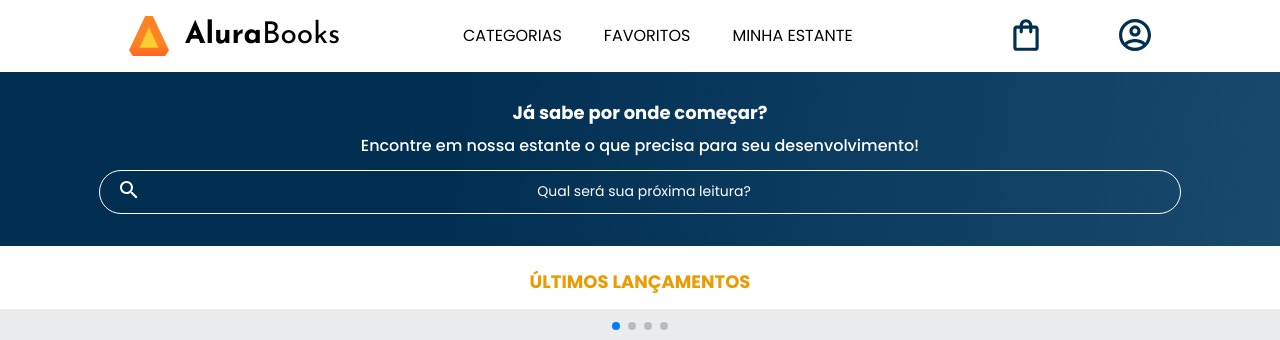
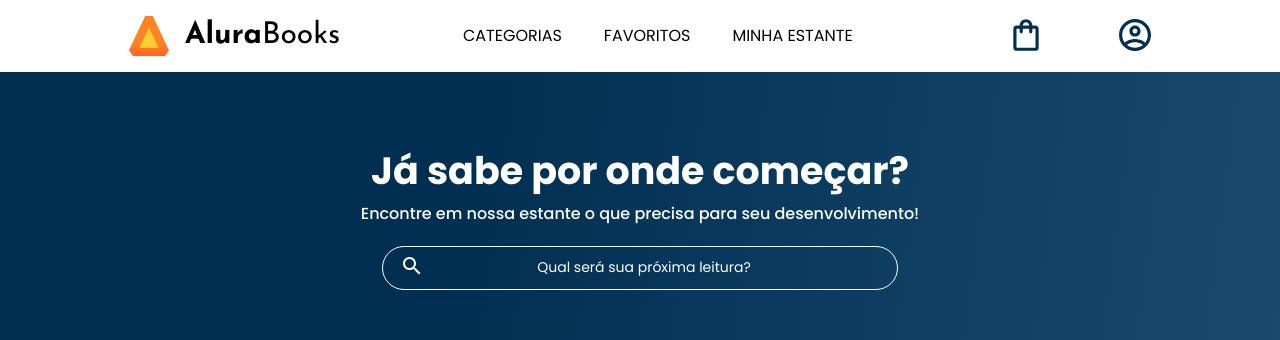
Before and after one commit to GuilhermeGonSoares/HTML-CSS-responsividade-mobile-first, a plain HTML site: page index.html in a window 1280 px wide. Shown: the top 340 px of the page. Drawn offline with nearby package versions, Linux system fonts and the light colour scheme.

Commit message:
banner para min-width 1024px

```diff
--- a/assets/styles/banner.css
+++ b/assets/styles/banner.css
@@ -12,7 +12,6 @@
 
 .banner__descricao {
   font-weight: 500;
-  margin-bottom: 8px;
   margin: 1em 0;
 }
 
@@ -34,3 +33,21 @@
   font-size: 14px;
   font-weight: 400;
 }
+
+@media screen and (min-width: 1024px) {
+  .banner {
+    padding: 5em;
+  }
+
+  .banner__titulo {
+    font-size: 38px;
+  }
+
+  .banner__descricao {
+    margin-bottom: 1.5em;
+  }
+
+  .banner__pesquisa {
+    width: 46%;
+  }
+}
```
